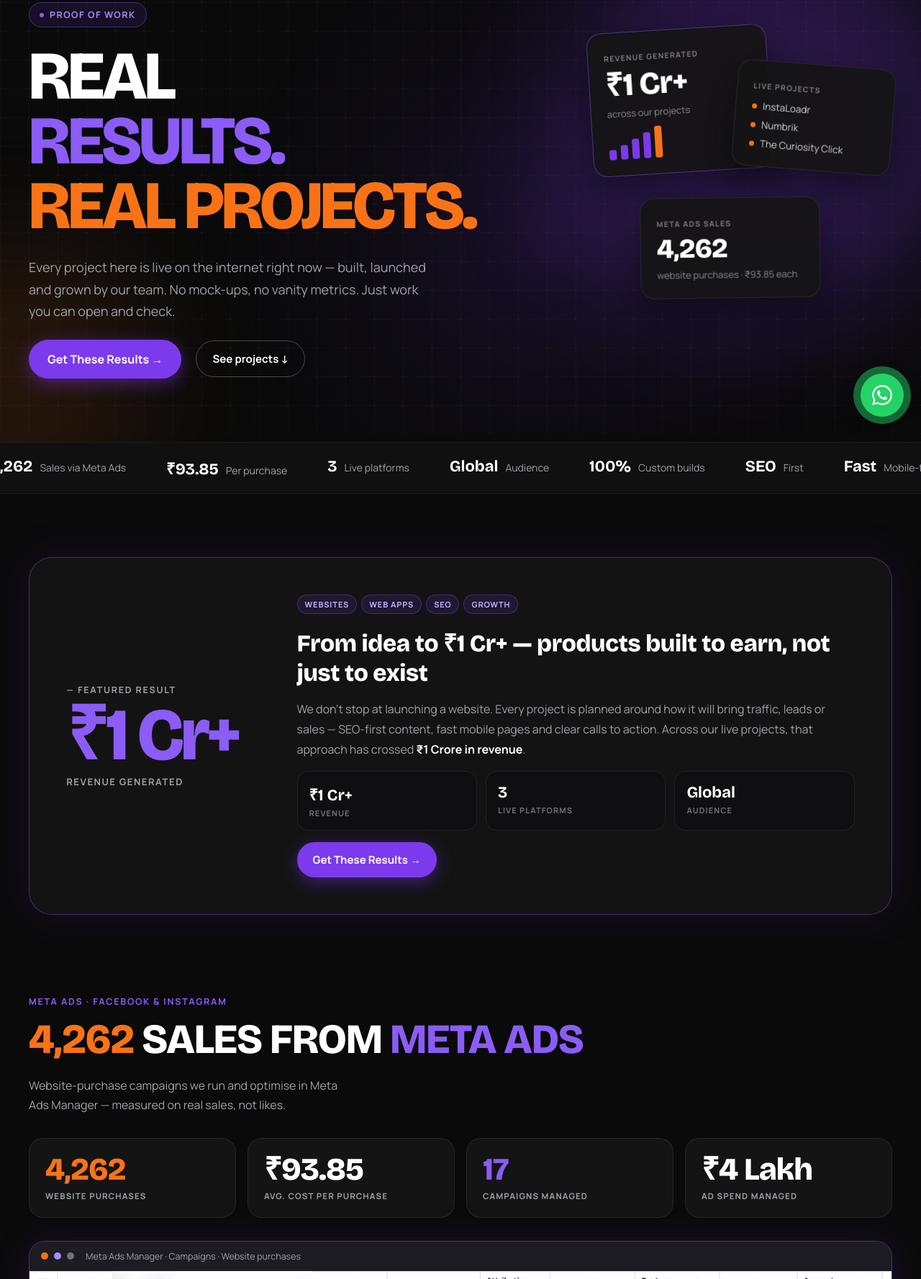
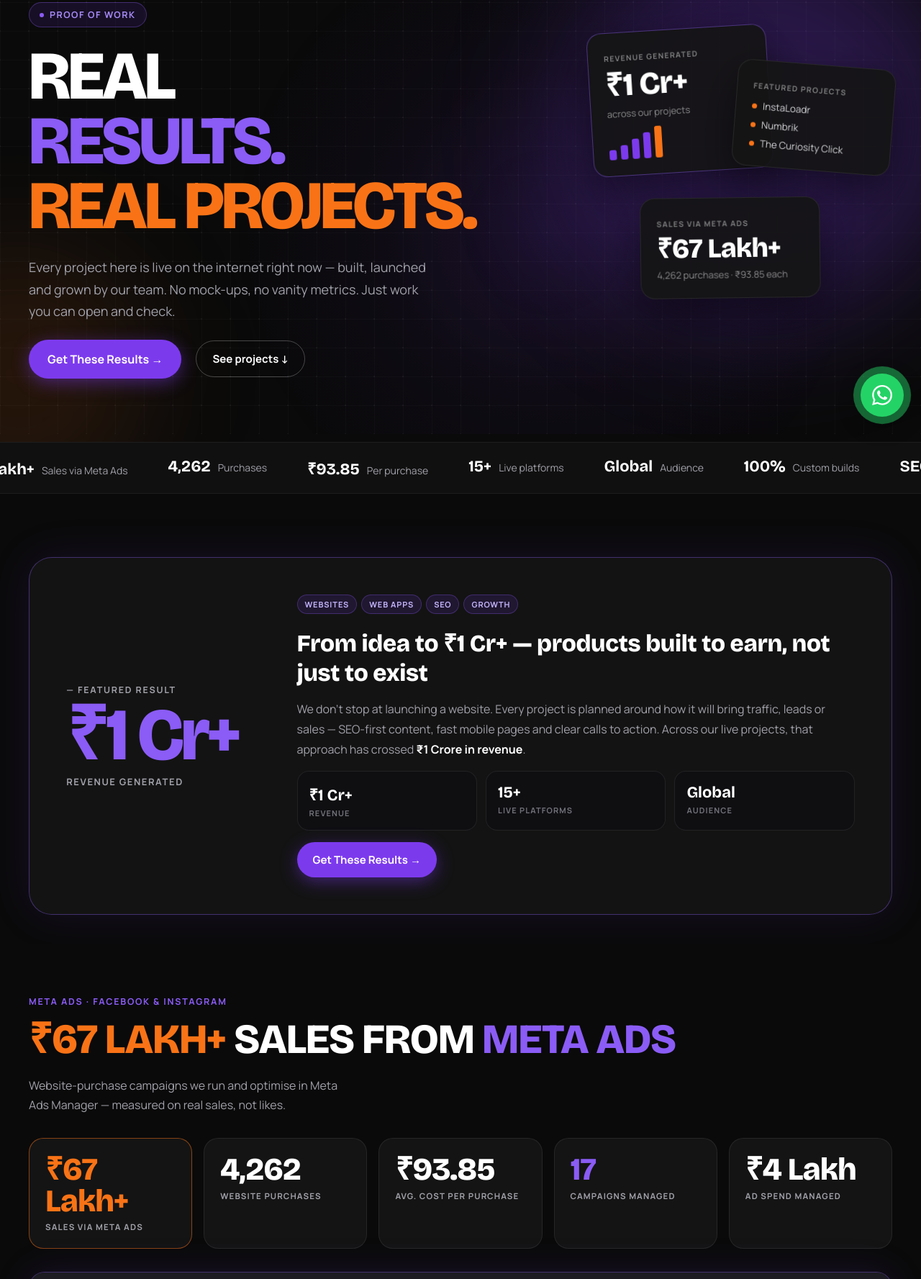
Before and after one commit to growthmetricssoulutions-boop/GrowthMetricsSolutions, a plain HTML site: page growth-metrics-website/case-studies/index.html in a window 1280 px wide. Shown: the part 197-1974 px from the top of the page at 72% size. Drawn offline with nearby package versions, Linux system fonts and the light colour scheme; animation ran at ten frames a second.

Commit message:
Show Rs 67 Lakh+ Meta ads sales and 15+ live platforms; fix invisible stat numbers
Co-Authored-By: Claude Opus 5.5 <noreply@anthropic.com>
Claude-Session: https://claude.ai/code/session_01Ptjx534hVQaZDwYVRnjb7j

```diff
--- a/growth-metrics-website/case-studies/index.html
+++ b/growth-metrics-website/case-studies/index.html
@@ -188,7 +188,7 @@ header{z-index:20}
 .steps .num{font-family:"Bricolage Grotesque",sans-serif;font-size:14px;font-weight:800;color:#7C3AED}
 .totals{display:grid;grid-template-columns:repeat(auto-fit,minmax(200px,1fr));gap:18px;margin-top:8px}
 .totals div{text-align:center;padding:26px;border-radius:22px;background:#141414;border:1px solid rgba(255,255,255,.08)}
-.totals b{display:block;font-family:"Bricolage Grotesque",sans-serif;font-weight:800;font-size:44px;letter-spacing:-.02em}
+.totals b{color:#fff;display:block;font-family:"Bricolage Grotesque",sans-serif;font-weight:800;font-size:44px;letter-spacing:-.02em}
 .totals small{font-size:12px;font-weight:700;letter-spacing:.1em;color:#A1A1AA;text-transform:uppercase}
 @media (prefers-reduced-motion:reduce){*{animation:none!important;transition:none!important}.in{opacity:1}}
 </style>
@@ -230,16 +230,16 @@ header{z-index:20}
 <div class="fcards" aria-hidden="true">
 <div class="fc f1"><small>Revenue generated</small><div class="n">₹1 Cr+</div><span style="font-size:13px;color:rgba(255,255,255,.5)">across our projects</span>
 <div class="bars"><i style="height:14px"></i><i style="height:20px"></i><i style="height:28px"></i><i style="height:36px"></i><i style="height:44px;background:#F97316"></i></div></div>
-<div class="fc f2"><small>Live projects</small>
+<div class="fc f2"><small>Featured projects</small>
 <ul><li><i></i>InstaLoadr</li><li><i></i>Numbrik</li><li><i></i>The Curiosity Click</li></ul></div>
-<div class="fc f3"><small>Meta ads sales</small><div class="n" style="font-size:38px">4,262</div><span style="font-size:13px;color:rgba(255,255,255,.5)">website purchases · ₹93.85 each</span></div>
+<div class="fc f3"><small>Sales via Meta ads</small><div class="n" style="font-size:38px">₹67 Lakh+</div><span style="font-size:13px;color:rgba(255,255,255,.5)">4,262 purchases · ₹93.85 each</span></div>
 </div>
 </div>
 </section>
 
 <div class="marq" aria-hidden="true"><div class="track">
-<span><b>₹1 Cr+</b>Revenue generated</span><span><b>4,262</b>Sales via Meta Ads</span><span><b>₹93.85</b>Per purchase</span><span><b>3</b>Live platforms</span><span><b>Global</b>Audience</span><span><b>100%</b>Custom builds</span><span><b>SEO</b>First</span><span><b>Fast</b>Mobile-first</span>
-<span><b>₹1 Cr+</b>Revenue generated</span><span><b>4,262</b>Sales via Meta Ads</span><span><b>₹93.85</b>Per purchase</span><span><b>3</b>Live platforms</span><span><b>Global</b>Audience</span><span><b>100%</b>Custom builds</span><span><b>SEO</b>First</span><span><b>Fast</b>Mobile-first</span>
+<span><b>₹1 Cr+</b>Revenue generated</span><span><b>₹67 Lakh+</b>Sales via Meta Ads</span><span><b>4,262</b>Purchases</span><span><b>₹93.85</b>Per purchase</span><span><b>15+</b>Live platforms</span><span><b>Global</b>Audience</span><span><b>100%</b>Custom builds</span><span><b>SEO</b>First</span><span><b>Fast</b>Mobile-first</span>
+<span><b>₹1 Cr+</b>Revenue generated</span><span><b>₹67 Lakh+</b>Sales via Meta Ads</span><span><b>4,262</b>Purchases</span><span><b>₹93.85</b>Per purchase</span><span><b>15+</b>Live platforms</span><span><b>Global</b>Audience</span><span><b>100%</b>Custom builds</span><span><b>SEO</b>First</span><span><b>Fast</b>Mobile-first</span>
 </div></div>
 
 <!-- FEATURED -->
@@ -257,7 +257,7 @@ header{z-index:20}
 <p>We don't stop at launching a website. Every project is planned around how it will bring traffic, leads or sales — SEO-first content, fast mobile pages and clear calls to action. Across our live projects, that approach has crossed <strong style="color:#fff">₹1 Crore in revenue</strong>.</p>
 <div class="mini">
 <div><b>₹1 Cr+</b><small>REVENUE</small></div>
-<div><b>3</b><small>LIVE PLATFORMS</small></div>
+<div><b>15+</b><small>LIVE PLATFORMS</small></div>
 <div><b>Global</b><small>AUDIENCE</small></div>
 </div>
 <a class="btn btn-v" style="align-self:flex-start;padding:14px 22px;font-size:15px" href="https://wa.me/918318490298?text=Hi%2C%20I%20want%20to%20build%20something%20that%20earns">Get These Results →</a>
@@ -272,12 +272,13 @@ header{z-index:20}
 <div style="display:flex;flex-wrap:wrap;justify-content:space-between;align-items:flex-end;gap:20px">
 <div style="display:flex;flex-direction:column;gap:14px">
 <span class="eyebrow rv">Meta Ads · Facebook &amp; Instagram</span>
-<h2 class="h2 rv"><span class="o">4,262</span> Sales From <span class="v">Meta Ads</span></h2>
+<h2 class="h2 rv"><span class="o">₹67 Lakh+</span> Sales From <span class="v">Meta Ads</span></h2>
 </div>
 <p class="rv" style="margin:0;max-width:440px;font-size:16px;line-height:1.7;color:#A1A1AA">Website-purchase campaigns we run and optimise in Meta Ads Manager — measured on real sales, not likes.</p>
 </div>
 <div class="meta-grid">
-<div class="ms rv"><b class="o">4,262</b><small>Website purchases</small></div>
+<div class="ms rv" style="border-color:rgba(249,115,22,.5)"><b class="o">₹67 Lakh+</b><small>Sales via Meta Ads</small></div>
+<div class="ms rv"><b>4,262</b><small>Website purchases</small></div>
 <div class="ms rv"><b>₹93.85</b><small>Avg. cost per purchase</small></div>
 <div class="ms rv"><b class="v">17</b><small>Campaigns managed</small></div>
 <div class="ms rv"><b>₹4 Lakh</b><small>Ad spend managed</small></div>
@@ -353,8 +354,8 @@ header{z-index:20}
 </div>
 <div class="totals">
 <div class="rv" style="background:#0A0A0A"><b style="color:#8B5CF6">₹1 Cr+</b><small>Revenue generated</small></div>
-<div class="rv" style="background:#0A0A0A"><b>4,262</b><small>Sales via Meta Ads</small></div>
-<div class="rv" style="background:#0A0A0A"><b>3</b><small>Live platforms</small></div>
+<div class="rv" style="background:#0A0A0A"><b style="color:#F97316">₹67 Lakh+</b><small>Sales via Meta Ads</small></div>
+<div class="rv" style="background:#0A0A0A"><b>15+</b><small>Live platforms</small></div>
 <div class="rv" style="background:#0A0A0A"><b style="color:#F97316">2019</b><small>Working with data since</small></div>
 </div>
 </div>
```
Also changed, not shown: growth-metrics-website/index.html (+2 -2 lines).
